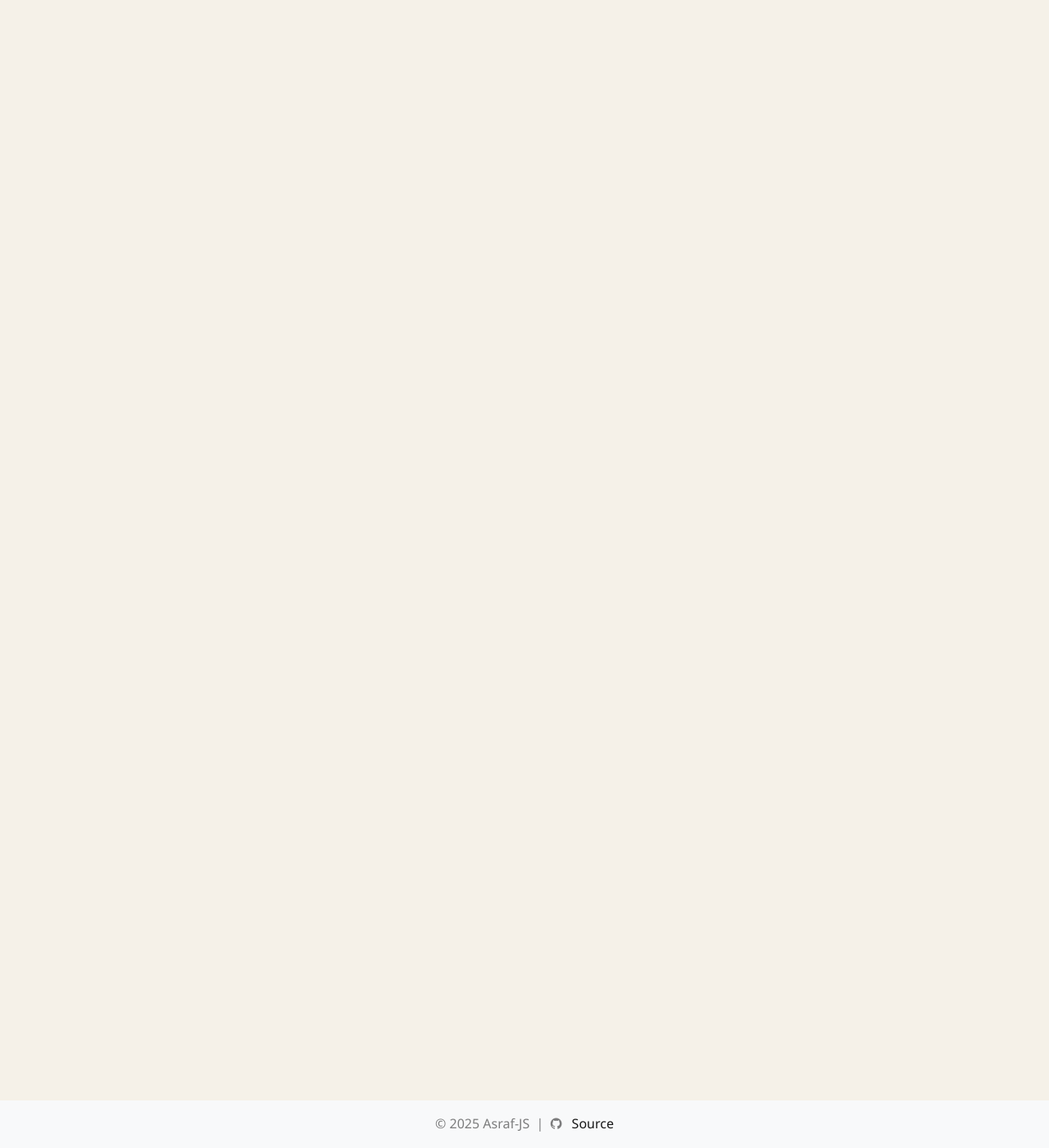
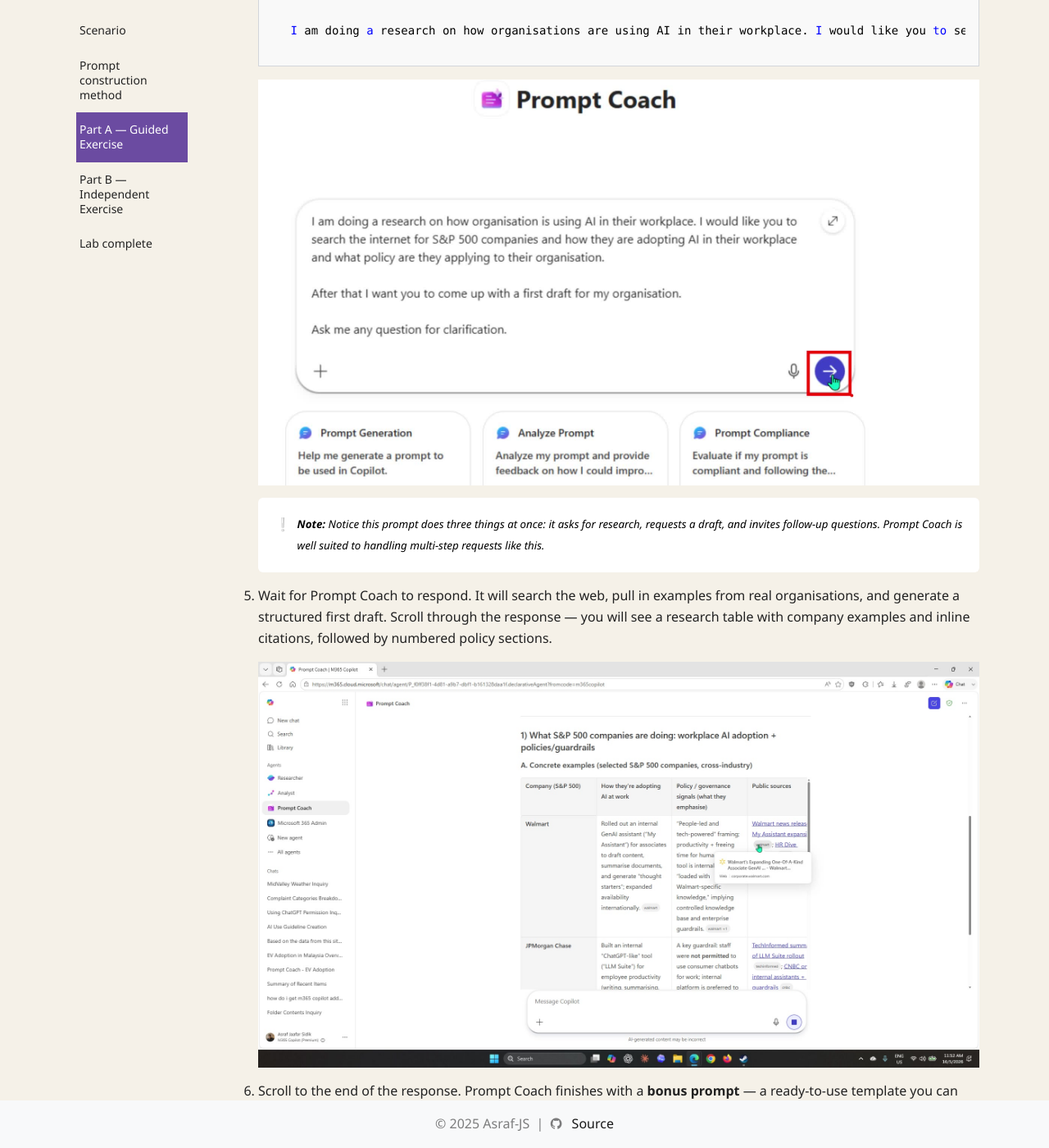
Before and after one commit to Asraf-JS/Draft-analyze-and-present-with-Microsoft-365-Copilot, a Jekyll site: the page built from Instructions/Labs/Lab_01_Copilot_Chat_Web.md, in a window 1280 px wide and 1400 px high, scrolled down 7002 px. Shown: the whole window at 82% size. Built offline with Jekyll 4.4.1, drawn with Linux system fonts in a browser that asks for light colours; nearby versions of some CDN libraries; comment, search, counter and statistics services are not loaded; some of the changed text lies outside the part shown.

Commit message:
Updated Prompt Coach

````diff
--- a/Instructions/Labs/Lab_01_Copilot_Chat_Web.md
+++ b/Instructions/Labs/Lab_01_Copilot_Chat_Web.md
@@ -124,6 +124,44 @@
 
 ---
 
+### Task 4: Use Prompt Coach to improve a research prompt
+
+Copilot Chat includes a built-in agent called **Prompt Coach** that analyses your prompts and suggests improvements. In this task you will use it to refine a prompt before running it — a habit worth building before any important research.
+
+1. In the left sidebar, select **All agents** to open the Agent Store.
+
+    ![Copilot Agent Store showing available agents including Prompt Coach](../../assets/images/lab01_agent_store_wide.jpg)
+
+1. Select the **Prompt Coach** tile. When the detail card appears, select **Open**.
+
+    ![Prompt Coach detail card in the Agent Store with the Open button highlighted](../../assets/images/lab01_prompt_coach_open_wide.jpg)
+
+1. Prompt Coach opens with three built-in starter actions: **Prompt Generation**, **Analyze Prompt**, and **Prompt Compliance**. You can use these as shortcuts, or simply type your own request directly into the message box.
+
+    ![Prompt Coach interface showing the three starter actions](../../assets/images/lab01_prompt_coach_starters_wide.jpg)
+
+1. Type the following into the message box and press **Enter**:
+
+    ```
+    I am doing a research on how organisations are using AI in their workplace. I would like you to search the internet for S&P 500 companies and how they are adopting AI in their workplace and what policies they are applying to their organisation. After that I want you to come up with a first draft for my organisation. Ask me any question for clarification.
+    ```
+
+    ![Full multi-part prompt typed into Prompt Coach, ready to send](../../assets/images/lab01_prompt_coach_prompt_wide.jpg)
+
+    > ***Note:** Notice this prompt does three things at once: it asks for research, requests a draft, and invites follow-up questions. Prompt Coach is well suited to handling multi-step requests like this.*
+
+1. Wait for Prompt Coach to respond. It will search the web, pull in examples from real organisations, and generate a structured first draft. Scroll through the response — you will see a research table with company examples and inline citations, followed by numbered policy sections.
+
+    ![Prompt Coach response showing an S&P 500 AI adoption research table with inline citations](../../assets/images/lab01_prompt_coach_output_wide.jpg)
+
+1. Scroll to the end of the response. Prompt Coach finishes with a **bonus prompt** — a ready-to-use template you can copy and paste into Copilot in Word to refine the draft further with your organisation's specific context.
+
+    ![Prompt Coach bonus section showing a copy-paste ready prompt template for refining the policy draft](../../assets/images/lab01_prompt_coach_bonus_wide.jpg)
+
+    > ***Note:** Copy this bonus prompt somewhere safe — you will be able to use it in Lab 03 when you open the draft in Word.*
+
+---
+
 ### Prompt practice
 
 | Weak prompt | Better prompt | Why the better prompt works |
````
Also changed, not shown: assets/images/lab01_agent_store_wide.jpg (added), assets/images/lab01_prompt_coach_bonus_wide.jpg (added), assets/images/lab01_prompt_coach_open_wide.jpg (added), assets/images/lab01_prompt_coach_output_wide.jpg (added), assets/images/lab01_prompt_coach_prompt_wide.jpg (added), assets/images/lab01_prompt_coach_starters_wide.jpg (added).
